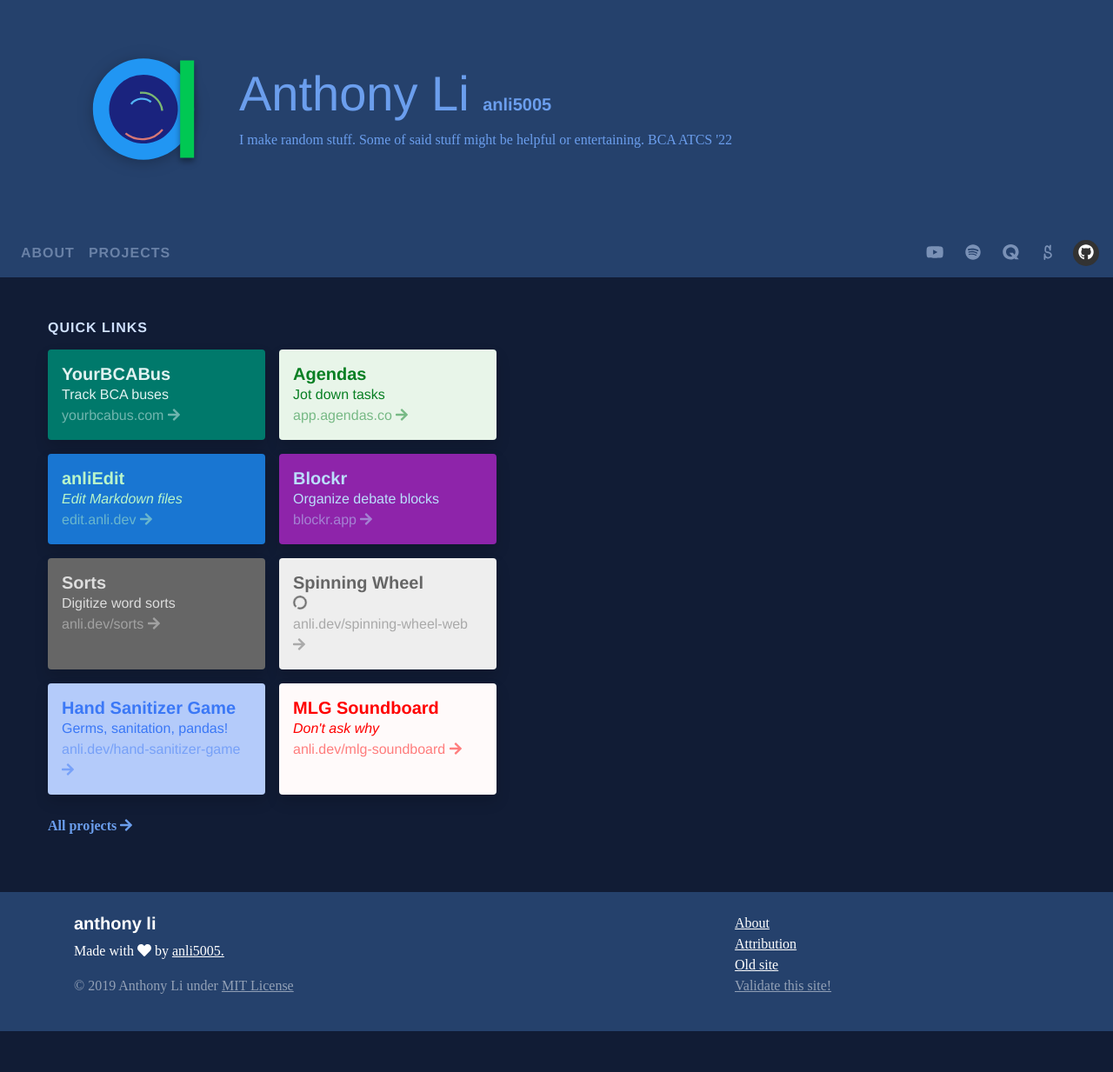
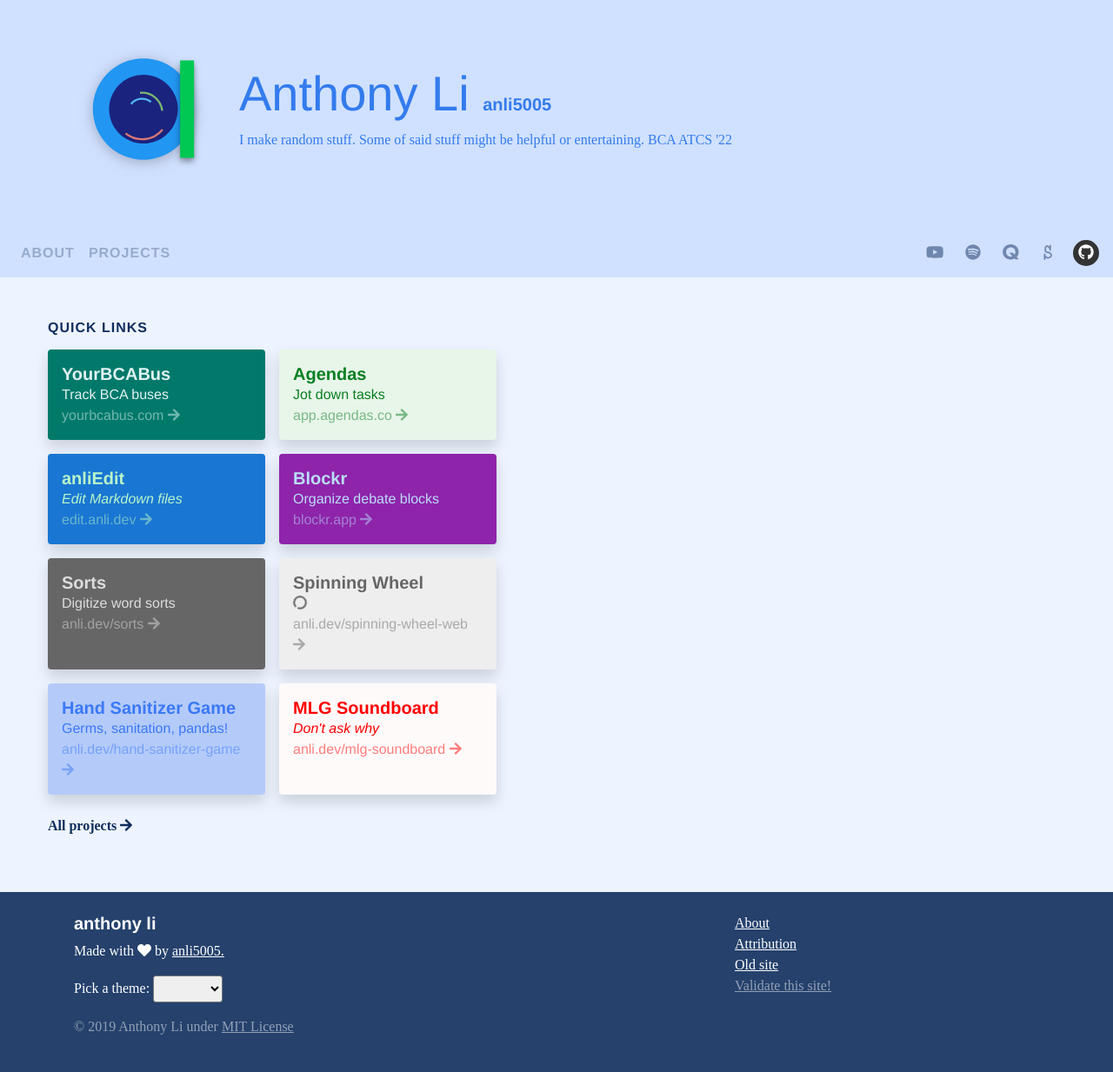
Before and after one commit to anli5005/anli5005.github.io, a Jekyll site: the page built from index.html, in a window 1280 px wide. Shown: the whole page at 87% size. Built offline with Jekyll 4.4.1, drawn with Linux system fonts in a browser that asks for light colours; nearby versions of some CDN libraries; some web fonts are replaced; before the commit the page ends 1186 px from its top, so only the background shows below that.

Commit message:
Add theme picker

```diff
--- a/_includes/footer.html
+++ b/_includes/footer.html
@@ -4,6 +4,11 @@
       <div class="col-md-8">
         <h5>anthony li</h5>
         <p>Made with <i class="fas fa-heart"></i><span class="sr-only">love</span> by <a href="/about">anli5005.</a></p>
+        <p>Pick a theme: <select id="interface-theme-select" class="form-control-sm d-inline-block">
+          <option default>Default</option>
+          <option value="light">Light</option>
+          <option value="dark">Dark</option>
+        </select></p>
         <p class="text-white-50">&copy; 2019 Anthony Li under <a class="text-white-50" href="https://github.com/anli5005/anli5005.github.io/blob/master/LICENSE">MIT License</a></p>
       </div>
       <div class="col">
--- a/_includes/head.html
+++ b/_includes/head.html
@@ -13,4 +13,4 @@
     <script defer src="https://use.fontawesome.com/releases/v5.6.3/js/all.js" integrity="sha384-EIHISlAOj4zgYieurP0SdoiBYfGJKkgWedPHH4jCzpCXLmzVsw1ouK59MuUtP4a1" crossorigin="anonymous"></script>
     <script defer src="/assets/script.js?v=2"></script>
   </head>
-  <body class="dark-interface">
+  <body>
--- a/assets/script.js
+++ b/assets/script.js
@@ -1,3 +1,5 @@
+let interfaceThemeItemName = "dev.anli.site.interface-theme";
+
 window.addEventListener("load", () => {
   let arcs = document.querySelectorAll(".logo-animated .logo-arcs");
   if (arcs) {
@@ -68,4 +70,27 @@
       applyNavbarClasses(e);
     });
   }
+
+  refreshInterfaceTheme();
+
+  let themeSelect = document.getElementById("interface-theme-select");
+  themeSelect.value = localStorage.getItem(interfaceThemeItemName);
+  themeSelect.addEventListener("change", () => {
+    localStorage.setItem(interfaceThemeItemName, themeSelect.value);
+    refreshInterfaceTheme();
+  });
 });
+
+function refreshInterfaceTheme() {
+  let theme = localStorage.getItem(interfaceThemeItemName);
+  if (theme === "dark") {
+    document.body.classList.remove("light-interface");
+    document.body.classList.add("dark-interface");
+  } else if (theme === "light") {
+    document.body.classList.add("light-interface");
+    document.body.classList.remove("dark-interface");
+  } else {
+    document.body.classList.remove("light-interface");
+    document.body.classList.remove("dark-interface");
+  }
+}
```
